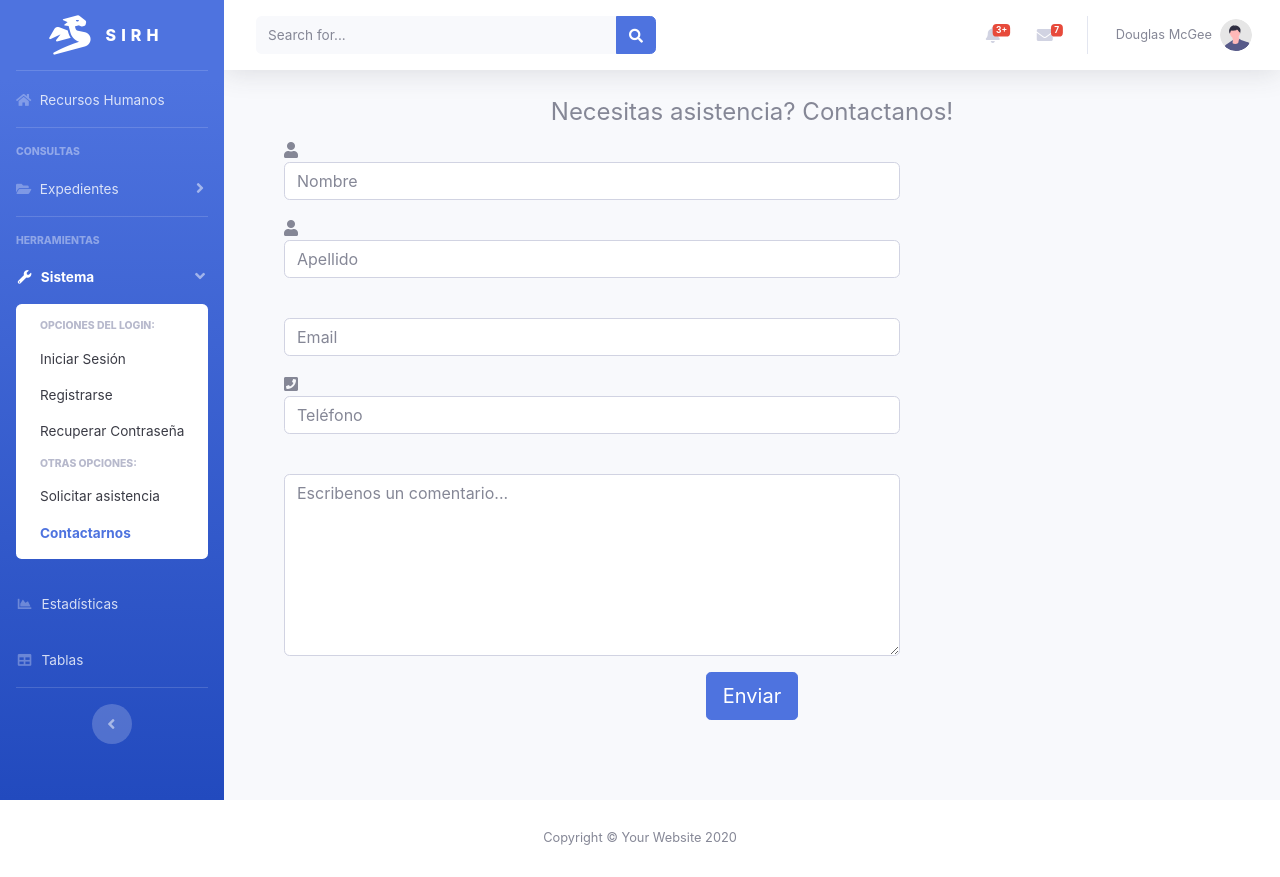
After one commit to Avshin/cansado-master-crud, a Flask app: page /ayuda in a window 1280 px wide. The commit adds this page. Run offline with Flask 3, Linux system fonts and the light colour scheme; some libraries are stand-ins or nearby versions.

Commit message:
un carajo

```diff
--- a/app.py
+++ b/app.py
@@ -2,6 +2,7 @@ from flask import Flask, render_template, request, redirect, url_for
 from referenciales.ciudad.CiudadDAO import ciudadDao
 from referenciales.cargo.CargoDAO import CargosDao
 from referenciales.pais.PaisDAO import paisDao
+from referenciales.grado.GradoDAO import GradoDao
 
 app = Flask(__name__)
 
@@ -28,6 +29,10 @@ def register():
 @app.route('/recuperar')
 def recuperar():
     return render_template('login_views/recuperar.html')
+
+@app.route('/ayuda')
+def ayuda():
+    return render_template('login_views/ayuda.html')
 
 
 #REFERENCIAL - CIUDADES
@@ -98,6 +103,14 @@ def save_pais():
     print(request.form)
     return redirect(url_for('paisex'))
 
+#REFERENCIAL GRADO ACADEMICO
+@app.route('/grados')
+def grados():
+    gadao = GradoDao()
+    return render_template('/mantenimiento_views/gradoViews/grado.html', tuplas_grado = gadao.getGrado())
+
+
+
 
 if __name__ == '__main__':
     app.run(debug=True)
--- a/templates/base.html
+++ b/templates/base.html
@@ -105,7 +105,7 @@
                         <div class="collapse-divider"></div>
                         <h6 class="collapse-header">Otras Opciones:</h6>
                         <a class="collapse-item" href="{{url_for('menu_principal')}}">Solicitar asistencia</a>
-                        <a class="collapse-item active" href="{{url_for('menu_principal')}}">Contactarnos</a>
+                        <a class="collapse-item active" href="{{url_for('ayuda')}}">Contactarnos</a>
                     </div>
                 </div>
             </li>
--- /dev/null
+++ b/templates/login_views/ayuda.html
@@ -0,0 +1,59 @@
+{% extends "base.html" %}
+
+{%block mi_contenido%}
+
+<div class="container">
+    <div class="row">
+        <div class="col-md-12">
+            <div class="well well-sm">
+                <form class="form-horizontal" method="post">
+                    <fieldset>
+                        <legend class="text-center header">Necesitas asistencia? Contactanos!</legend>
+
+                        <div class="form-group">
+                            <span class="col-md-1 col-md-offset-2 text-center"><i class="fa fa-user bigicon"></i></span>
+                            <div class="col-md-8">
+                                <input id="fname" name="name" type="text" placeholder="Nombre" class="form-control">
+                            </div>
+                        </div>
+                        <div class="form-group">
+                            <span class="col-md-1 col-md-offset-2 text-center"><i class="fa fa-user bigicon"></i></span>
+                            <div class="col-md-8">
+                                <input id="lname" name="name" type="text" placeholder="Apellido" class="form-control">
+                            </div>
+                        </div>
+
+                        <div class="form-group">
+                            <span class="col-md-1 col-md-offset-2 text-center"><i class="fa fa-envelope-o bigicon"></i></span>
+                            <div class="col-md-8">
+                                <input id="email" name="email" type="text" placeholder="Email" class="form-control">
+                            </div>
+                        </div>
+
+                        <div class="form-group">
+                            <span class="col-md-1 col-md-offset-2 text-center"><i class="fa fa-phone-square bigicon"></i></span>
+                            <div class="col-md-8">
+                                <input id="phone" name="phone" type="text" placeholder="Teléfono" class="form-control">
+                            </div>
+                        </div>
+
+                        <div class="form-group">
+                            <span class="col-md-1 col-md-offset-2 text-center"><i class="fa fa-pencil-square-o bigicon"></i></span>
+                            <div class="col-md-8">
+                                <textarea class="form-control" id="message" name="message" placeholder="Escribenos un comentario..." rows="7"></textarea>
+                            </div>
+                        </div>
+
+                        <div class="form-group">
+                            <div class="col-md-12 text-center">
+                                <button type="submit" class="btn btn-primary btn-lg">Enviar</button>
+                            </div>
+                        </div>
+                    </fieldset>
+                </form>
+            </div>
+        </div>
+    </div>
+</div>
+
+{% endblock %}
--- a/templates/login_views/login.html
+++ b/templates/login_views/login.html
@@ -62,11 +62,11 @@
 
                                     </form>
 
-                                    <div class="text-white bg-dark">
-                                        <a class="small" href="forgot-password.html">Olvidaste tu contraseña?</a>
+                                    <div class="">
+                                        <a class="small" href="{{url_for('recuperar')}}">Olvidaste tu contraseña?</a>
                                     </div>
 
-                                    <div class="text-white bg-dark">
+                                    <div class="">
                                         <a class="small" href="{{url_for('register')}}">Crear cuenta</a>
                                         <br><br><br><br><br><br><br><br>
                                     </div>
--- a/templates/mantenimiento_views/CargosViews/index.html
+++ b/templates/mantenimiento_views/CargosViews/index.html
@@ -19,8 +19,8 @@
           </tr>
         </thead>
         <tbody>
+          {%for item in lista_cargos%}
           <tr>
-            {%for item in lista_cargos%}
             <th scope="row">{{item['id_cargo']}}</th>
             <td>{{item ['detalle_cargo']}}</td>
             <td>
```
Also changed, not shown: referenciales/grado/GradoDAO.py (added, +23 -0 lines), templates/mantenimiento_views/gradoViews/edit-form.html (added, +24 -0 lines), templates/mantenimiento_views/gradoViews/form-add.html (added, +21 -0 lines), templates/mantenimiento_views/gradoViews/grado.html (added, +41 -0 lines), referenciales/grado/__init__.py (added).
